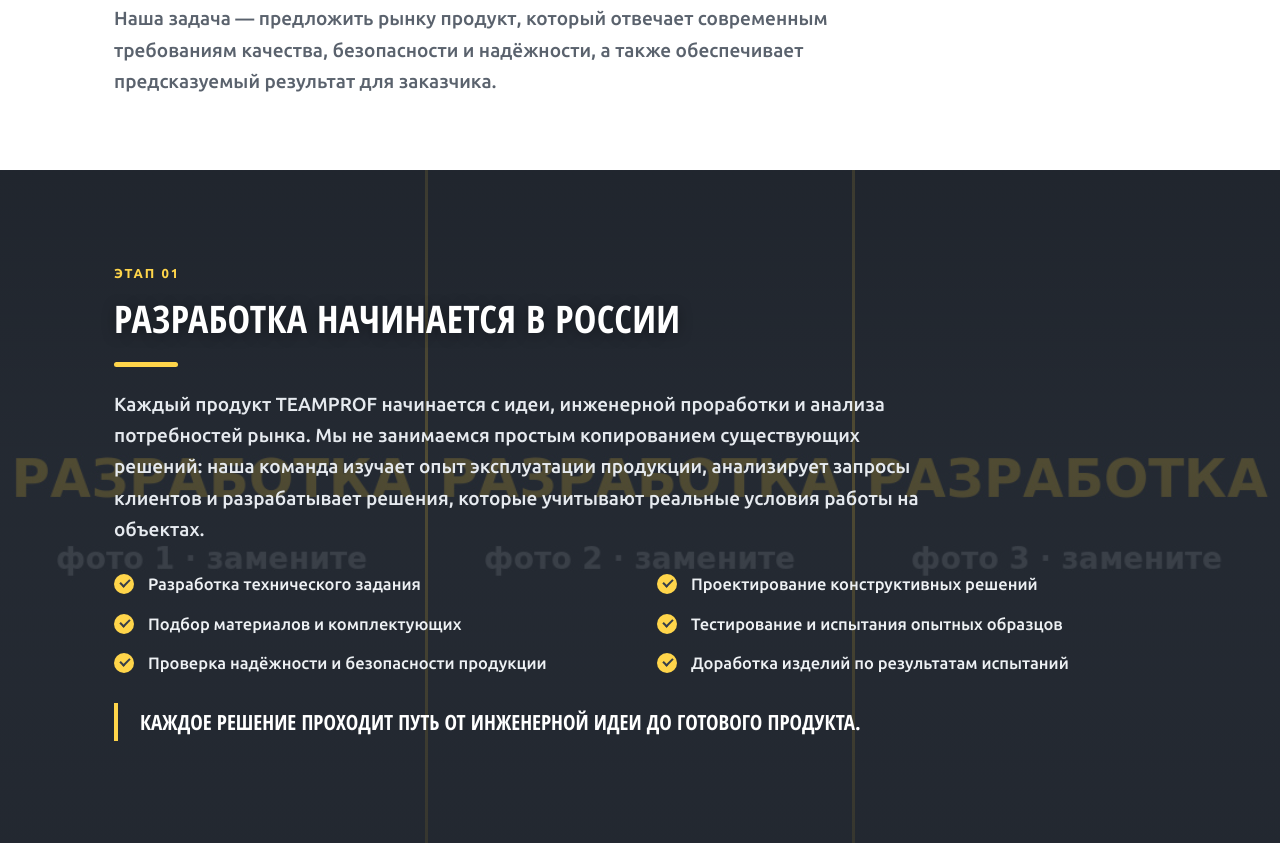
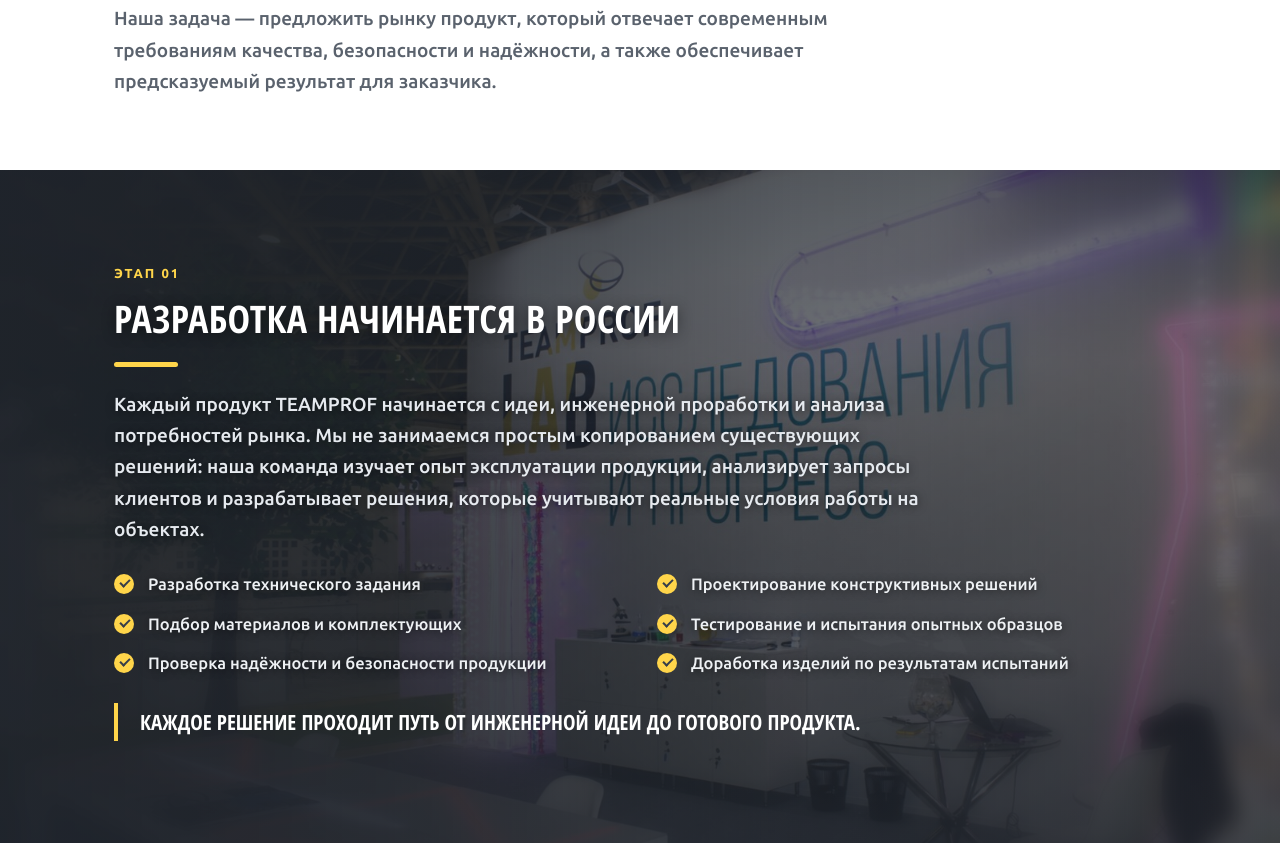
Before and after one commit to 1119888g-sketch/teamprof-production-preview, a plain HTML site: page index.html in a window 1280 px wide. Shown: the part 677-1520 px from the top of the page. Drawn offline with Linux system fonts and the light colour scheme.

Commit message:
Этапы 01–03: одно обработанное фото на блок (синхронизация с production.html)
- stage1/2/3.jpg вместо 9 плейсхолдеров триптиха
- index.html обновлён под одно фото на блок + виньетка/блюр по углам

Co-Authored-By: Claude Opus 4.8 (1M context) <noreply@anthropic.com>

```diff
--- a/index.html
+++ b/index.html
@@ -93,22 +93,26 @@ ul.checks li::after{content:"";position:absolute;left:6px;top:8px;width:8px;heig
   font-family:'Open Sans Condensed',sans-serif;font-weight:700;text-transform:uppercase;
   font-size:21px;line-height:1.25}
 
-/* ===== Секции-этапы с фоновым триптихом из 3 фото ===== */
-.stage{position:relative;color:#fff;padding:88px 0;overflow:hidden}
-.stage-bg{position:absolute;inset:0;z-index:0;display:grid;grid-template-columns:repeat(3,1fr);gap:3px;background:var(--tp-yellow)}
-.stage-bg i{display:block;background-size:cover;background-position:center;background-color:#2b323c}
-.stage-ov{position:absolute;inset:0;z-index:1;
-  background:linear-gradient(180deg,rgba(31,36,44,.88) 0%,rgba(31,36,44,.78) 42%,rgba(31,36,44,.9) 100%)}
-.stage .wrap{position:relative;z-index:2}
+/* ===== Секции-этапы: одно фото, встроенное в тёмную текстуру бренда ===== */
+.stage{position:relative;color:#fff;padding:88px 0;overflow:hidden;background:var(--tp-dark-2)}
+.stage-bg{position:absolute;inset:0;z-index:0;background-size:cover;background-position:center;background-color:var(--tp-dark-2)}
+/* виньетка: фото мягко растворяется в фирменный тёмный по краям (углы уже подразмыты в самом файле) */
+.stage-vig{position:absolute;inset:0;z-index:1;pointer-events:none;
+  background:radial-gradient(120% 132% at 50% 42%,rgba(43,50,60,0) 36%,rgba(43,50,60,.62) 72%,var(--tp-dark-2) 100%)}
+/* затемнение под текст: сильнее слева (там текст) и снизу, фото просматривается справа */
+.stage-ov{position:absolute;inset:0;z-index:2;background:
+  linear-gradient(90deg,rgba(31,36,44,.93) 0%,rgba(31,36,44,.84) 30%,rgba(31,36,44,.62) 62%,rgba(31,36,44,.50) 100%),
+  linear-gradient(180deg,rgba(31,36,44,.40) 0%,rgba(31,36,44,.10) 28%,rgba(31,36,44,.58) 100%)}
+.stage .wrap{position:relative;z-index:3}
 .stage .eyebrow{color:var(--tp-yellow)}
-.stage h2,.stage h3{color:#fff;text-shadow:0 2px 14px rgba(0,0,0,.35)}
+.stage h2,.stage h3{color:#fff;text-shadow:0 2px 14px rgba(0,0,0,.45)}
 .stage .lead{color:#e6eaef}
 .stage .pull{color:#fff}
 .stage .note{color:#c3cad3}
 .stage ul.checks li{color:#eef1f4}
+.stage .lead,.stage ul.checks li,.stage .note{text-shadow:0 1px 8px rgba(0,0,0,.5)}
 @media (max-width:640px){
-  .stage-bg{grid-template-columns:1fr 1fr}
-  .stage-bg i:nth-child(3){display:none}
+  .stage-ov{background:linear-gradient(180deg,rgba(31,36,44,.82) 0%,rgba(31,36,44,.70) 40%,rgba(31,36,44,.9) 100%)}
 }
 
 /* ===== «Почему выбирают» — тёмная лента ===== */
@@ -167,13 +171,10 @@ ul.checks li::after{content:"";position:absolute;left:6px;top:8px;width:8px;heig
 </section>
 
 <!-- ============ РАЗРАБОТКА В РОССИИ ============ -->
-<!-- ФОТО ЭТАПА: замените 3 файла images/stage1-*.jpg на реальные снимки разработки/испытаний -->
+<!-- ФОТО ЭТАПА: одно фото images/stage1.jpg (разработка/испытания) -->
 <section class="stage">
-  <div class="stage-bg">
-    <i style="background-image:url('images/stage1-1.jpg')"></i>
-    <i style="background-image:url('images/stage1-2.jpg')"></i>
-    <i style="background-image:url('images/stage1-3.jpg')"></i>
-  </div>
+  <div class="stage-bg" style="background-image:url('images/stage1.jpg')"></div>
+  <div class="stage-vig"></div>
   <div class="stage-ov"></div>
   <div class="wrap">
     <span class="eyebrow">Этап 01</span>
@@ -195,13 +196,10 @@ ul.checks li::after{content:"";position:absolute;left:6px;top:8px;width:8px;heig
 </section>
 
 <!-- ============ ПРОИЗВОДСТВО ПОД КОНТРОЛЕМ ============ -->
-<!-- ФОТО ЭТАПА: замените 3 файла images/stage2-*.jpg на реальные снимки производства -->
+<!-- ФОТО ЭТАПА: одно фото images/stage2.jpg (производство/контроль) -->
 <section class="stage">
-  <div class="stage-bg">
-    <i style="background-image:url('images/stage2-1.jpg')"></i>
-    <i style="background-image:url('images/stage2-2.jpg')"></i>
-    <i style="background-image:url('images/stage2-3.jpg')"></i>
-  </div>
+  <div class="stage-bg" style="background-image:url('images/stage2.jpg')"></div>
+  <div class="stage-vig"></div>
   <div class="stage-ov"></div>
   <div class="wrap">
     <span class="eyebrow">Этап 02</span>
@@ -225,13 +223,10 @@ ul.checks li::after{content:"";position:absolute;left:6px;top:8px;width:8px;heig
 </section>
 
 <!-- ============ СБОРОЧНЫЕ ПЛОЩАДИ В РОССИИ ============ -->
-<!-- ФОТО ЭТАПА: замените 3 файла images/stage3-*.jpg на реальные снимки сборки/контроля -->
+<!-- ФОТО ЭТАПА: одно фото images/stage3.jpg (сборка/упаковка) -->
 <section class="stage">
-  <div class="stage-bg">
-    <i style="background-image:url('images/stage3-1.jpg')"></i>
-    <i style="background-image:url('images/stage3-2.jpg')"></i>
-    <i style="background-image:url('images/stage3-3.jpg')"></i>
-  </div>
+  <div class="stage-bg" style="background-image:url('images/stage3.jpg')"></div>
+  <div class="stage-vig"></div>
   <div class="stage-ov"></div>
   <div class="wrap">
     <span class="eyebrow">Этап 03</span>
```
Also changed, not shown: images/stage1-1.jpg (deleted), images/stage1-2.jpg (deleted), images/stage1-3.jpg (deleted), images/stage1.jpg (added), images/stage2-1.jpg (deleted), images/stage2-2.jpg (deleted), images/stage2-3.jpg (deleted), images/stage2.jpg (added), images/stage3-1.jpg (deleted), images/stage3-2.jpg (deleted), images/stage3-3.jpg (deleted), images/stage3.jpg (added).
